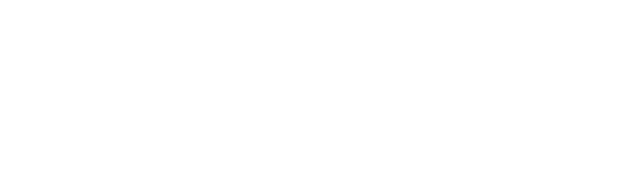
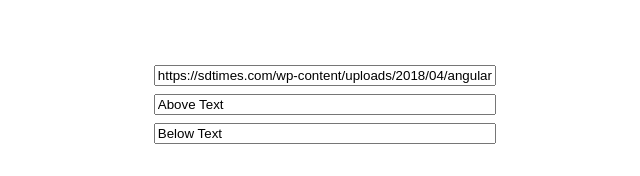
Before and after one commit to togacharls/angular6-meme-creator, an Angular app: page / in a window 1280 px wide. Shown: the part 378-554 px from the top of the page, without its empty margins (313-953 px from the left). Built offline with nearby package versions, Linux system fonts and the light colour scheme.

Commit message:
MemeFormComponent implemented

```diff
--- a/src/app/app.component.css
+++ b/src/app/app.component.css
@@ -6,7 +6,8 @@
   color: #2c3e50;
   margin-top: 60px;
 }
-app-meme-image{
+app-meme-image,
+app-meme-form{
   display: block;
   margin-top: 5%;
   margin-left: 33%;
--- a/src/app/app.component.html
+++ b/src/app/app.component.html
@@ -1,4 +1,5 @@
 <!--The content below is only a placeholder and can be replaced.-->
 <div id="app">
   <app-meme-image [imgSrc]="imgSrc" [aboveText]="aboveText" [belowText]="belowText"></app-meme-image>
+  <app-meme-form [(imgSrc)]="imgSrc" [(aboveText)]="aboveText" [(belowText)]="belowText"></app-meme-form>
 </div>
--- a/src/app/app.module.ts
+++ b/src/app/app.module.ts
@@ -4,6 +4,7 @@ import { NgModule } from '@angular/core';
 import { AppComponent } from './app.component';
 import { MemeImageComponent } from './meme-image/meme-image.component';
 import { MemeFormComponent } from './meme-form/meme-form.component';
+import {FormsModule} from '@angular/forms';
 
 @NgModule({
   declarations: [
@@ -12,7 +13,8 @@ import { MemeFormComponent } from './meme-form/meme-form.component';
     MemeFormComponent
   ],
   imports: [
-    BrowserModule
+    BrowserModule,
+    FormsModule
   ],
   providers: [],
   bootstrap: [AppComponent]
--- a/src/app/meme-form/meme-form.component.css
+++ b/src/app/meme-form/meme-form.component.css
@@ -0,0 +1,5 @@
+input{
+  display: block;
+  margin: 0.6em 10%;
+  width: 80%;
+}
--- a/src/app/meme-form/meme-form.component.html
+++ b/src/app/meme-form/meme-form.component.html
@@ -1,3 +1,5 @@
-<p>
-  meme-form works!
-</p>
+<div class="meme-form-container">
+  <input [(ngModel)]="imgSrc" [placeholder]="placeholders.imgSrc" (change)="onChangeImgSrc()">
+  <input [(ngModel)]="aboveText" [placeholder]="placeholders.above" (change)="onChangeAboveText()">
+  <input [(ngModel)]="belowText" [placeholder]="placeholders.below" (change)="onChangeBelowText()">
+</div>
--- a/src/app/meme-form/meme-form.component.ts
+++ b/src/app/meme-form/meme-form.component.ts
@@ -1,15 +1,31 @@
-import { Component, OnInit } from '@angular/core';
+import { Component, EventEmitter, Input, Output } from '@angular/core';
+
+const MemeInputPlaceholders = {
+  imgSrc: 'Img src...',
+  above: 'Above text...',
+  below: 'Below text...'
+};
 
 @Component({
   selector: 'app-meme-form',
   templateUrl: './meme-form.component.html',
   styleUrls: ['./meme-form.component.css']
 })
-export class MemeFormComponent implements OnInit {
-
-  constructor() { }
-
-  ngOnInit() {
+export class MemeFormComponent {
+  placeholders = MemeInputPlaceholders;
+  @Input() imgSrc: String;
+  @Output() imgSrcChange = new EventEmitter<String>();
+  @Input() aboveText: String;
+  @Output() aboveTextChange = new EventEmitter<String>();
+  @Input() belowText: String;
+  @Output() belowTextChange = new EventEmitter<String>();
+  onChangeImgSrc () {
+    this.imgSrcChange.emit(this.imgSrc);
   }
-
+  onChangeAboveText () {
+    this.aboveTextChange.emit(this.aboveText);
+  }
+  onChangeBelowText () {
+    this.belowTextChange.emit(this.belowText);
+  }
 }
```
